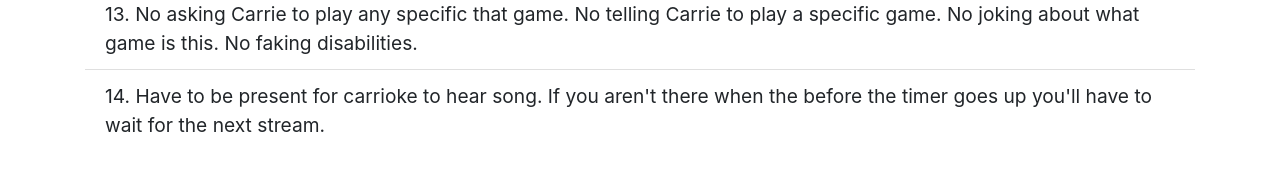
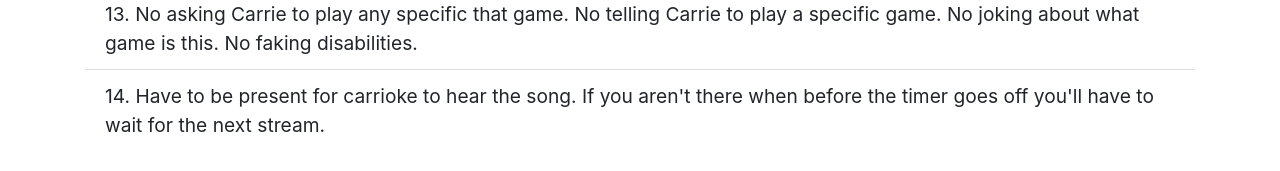
Before and after one commit to thecarrieshow/rules, a plain HTML site: page index.html in a window 1280 px wide. Shown: the part 893-1064 px from the top of the page. Drawn offline with nearby package versions, Linux system fonts and the light colour scheme.

Commit message:
Add files via upload

```diff
--- a/index.html
+++ b/index.html
@@ -57,9 +57,9 @@
               No faking disabilities.
             </li>
             <li class="list-group-item">
-              14. Have to be present for carrioke to hear song. If you aren't
-              there when the before the timer goes up you'll have to wait for
-              the next stream.
+              14. Have to be present for carrioke to hear the song. If you
+              aren't there when before the timer goes off you'll have to wait
+              for the next stream.
             </li>
           </ol>
         </div>
```
